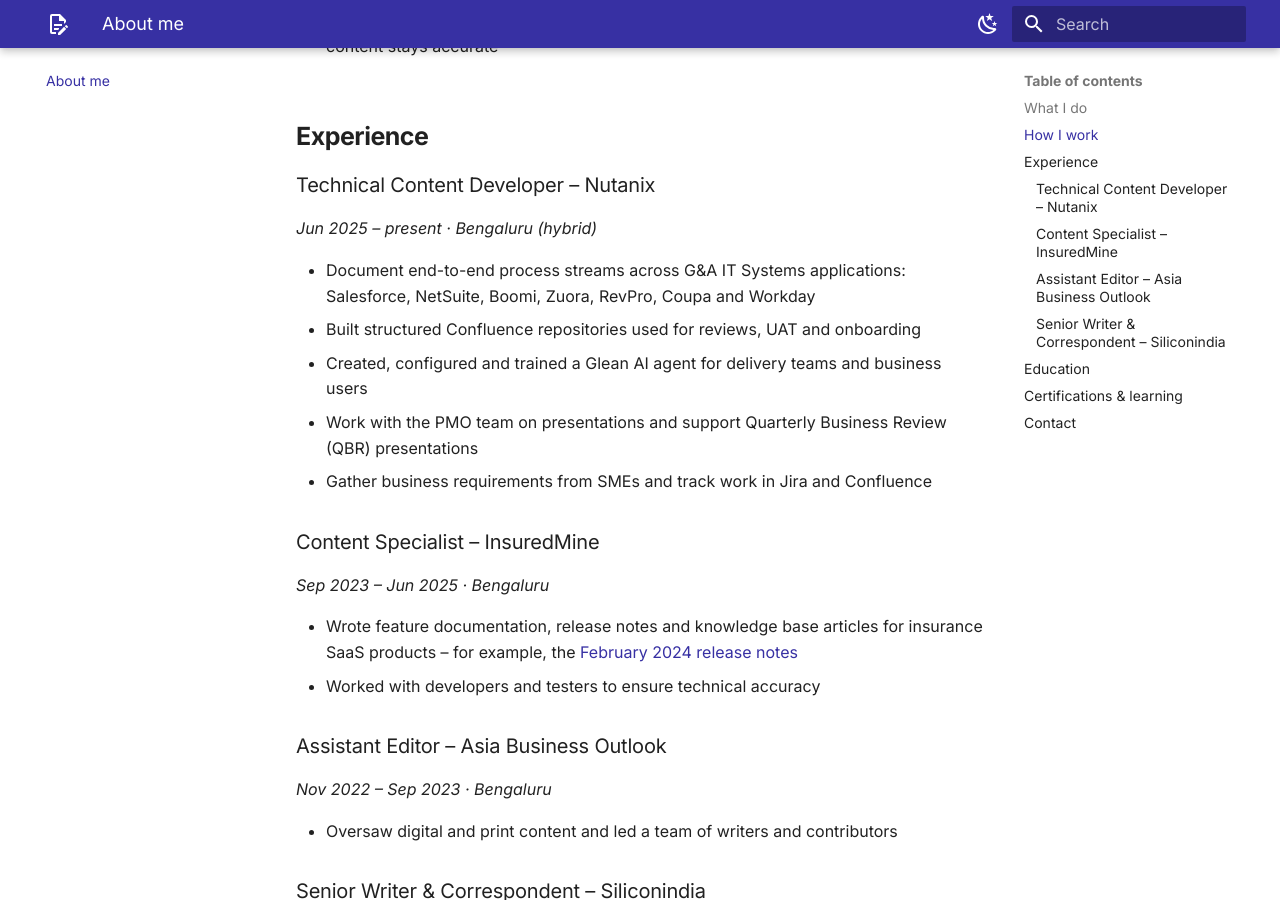
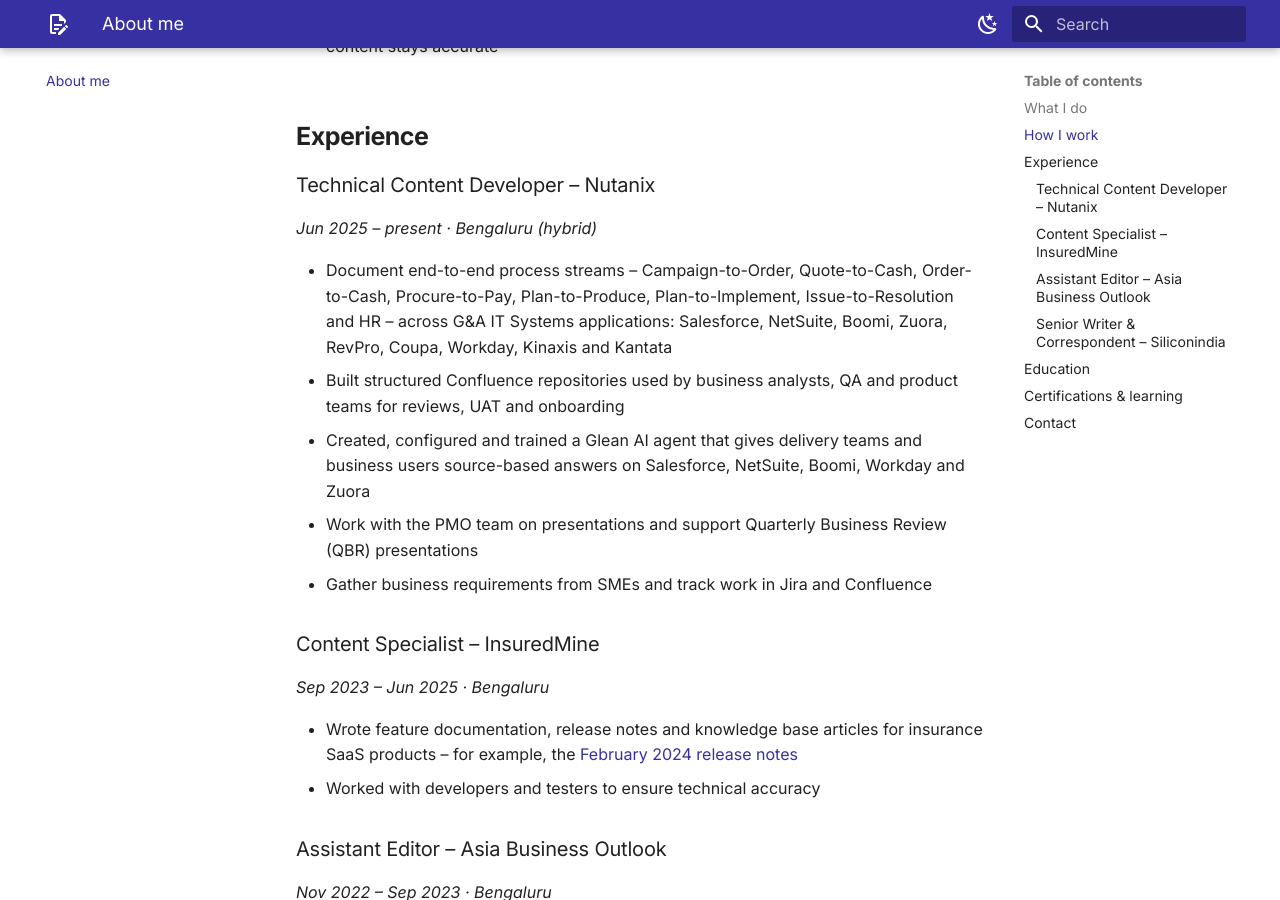
Before and after one commit to Avinash0789/Avinash0789.github.io, an MkDocs documentation site: the page built from docs/about.md, in a window 1280 px wide and 900 px high, scrolled down 1118 px. Built offline with MkDocs 1.6.1 and Material for MkDocs 9.7.7, drawn with Linux system fonts in a browser that asks for light colours.

Commit message:
Add process streams and apps to Nutanix experience
Expanded documentation of end-to-end process streams and improved clarity on the use of structured Confluence repositories and Glean AI agent.

```diff
--- a/docs/about.md
+++ b/docs/about.md
@@ -26,9 +26,9 @@ I take complex systems and business processes and make them easy to understand
 ### Technical Content Developer – Nutanix
 *Jun 2025 – present · Bengaluru (hybrid)*
 
-- Document end-to-end process streams across G&A IT Systems applications: Salesforce, NetSuite, Boomi, Zuora, RevPro, Coupa and Workday
-- Built structured Confluence repositories used for reviews, UAT and onboarding
-- Created, configured and trained a Glean AI agent for delivery teams and business users
+- Document end-to-end process streams – Campaign-to-Order, Quote-to-Cash, Order-to-Cash, Procure-to-Pay, Plan-to-Produce, Plan-to-Implement, Issue-to-Resolution and HR – across G&A IT Systems applications: Salesforce, NetSuite, Boomi, Zuora, RevPro, Coupa, Workday, Kinaxis and Kantata
+- Built structured Confluence repositories used by business analysts, QA and product teams for reviews, UAT and onboarding
+- Created, configured and trained a Glean AI agent that gives delivery teams and business users source-based answers on Salesforce, NetSuite, Boomi, Workday and Zuora
 - Work with the PMO team on presentations and support Quarterly Business Review (QBR) presentations
 - Gather business requirements from SMEs and track work in Jira and Confluence
 
```
